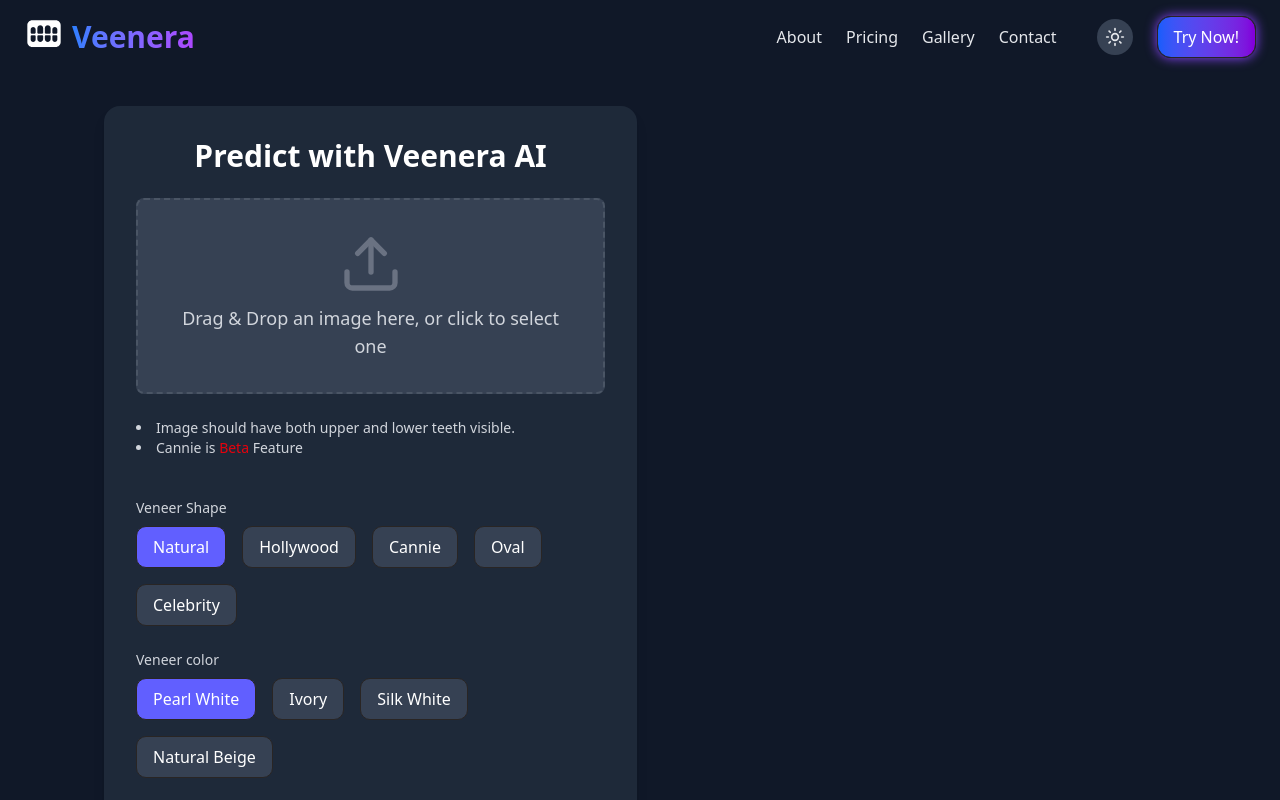
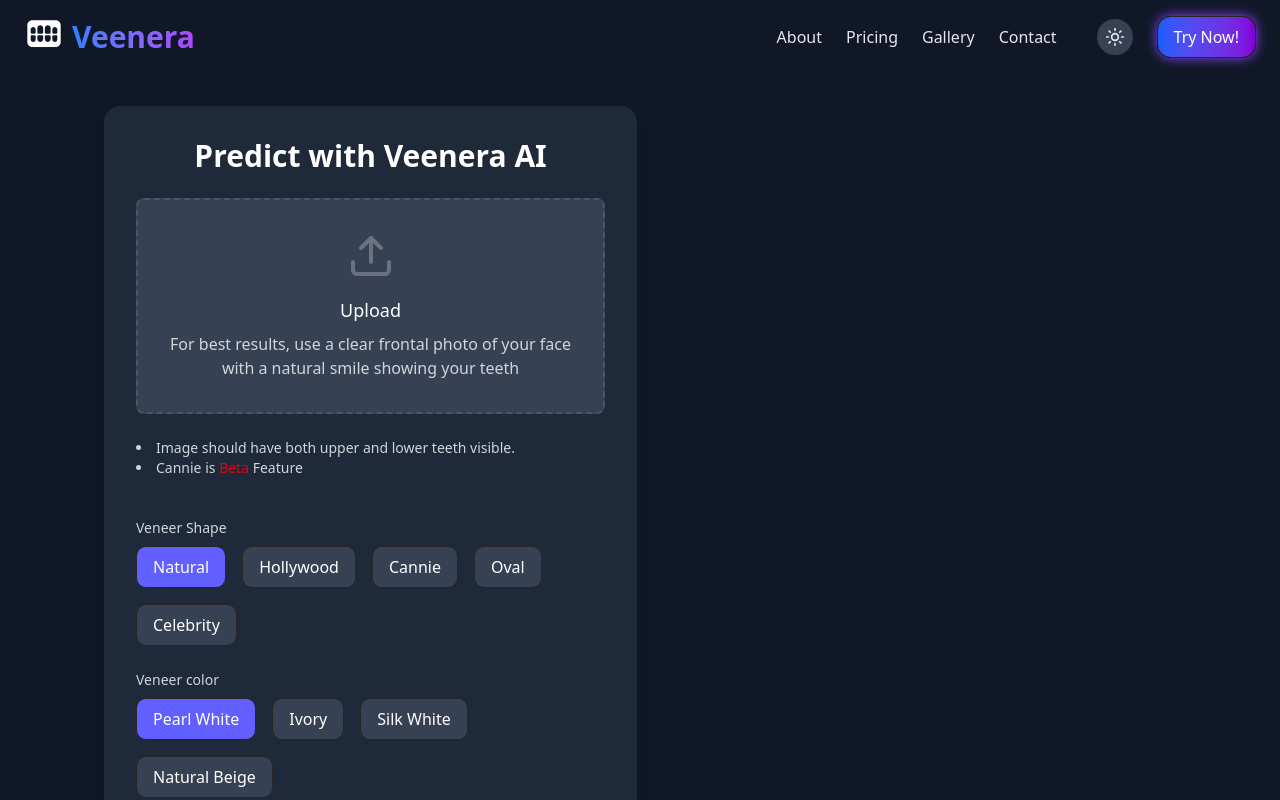
Before and after one commit to jeet-Suthar/veenera, a Next.js app: page /predict in a window 1280 px wide. Shown: the top 800 px of the page. Built offline with nearby package versions, Linux system fonts and the light colour scheme.

Commit message:
Update: Text in upload section

```diff
--- a/src/app/predict/page.jsx
+++ b/src/app/predict/page.jsx
@@ -92,8 +92,9 @@
               className="border-dashed border-2 border-gray-300 dark:border-gray-600 p-8 text-center cursor-pointer rounded-md bg-gray-100 dark:bg-gray-700 hover:bg-gray-200 dark:hover:bg-gray-600 transition"
             >
               <input {...getInputProps()} />
-              <Upload className="mx-auto h-16 w-16 text-gray-500" />
-              <p className="text-lg text-gray-700 dark:text-gray-300 mt-2">Drag & Drop an image here, or click to select one</p>
+              <Upload className="mx-auto h-12 w-16 text-gray-500" />
+              <p className="text-lg font-medium text-gray-900 dark:text-white mt-4">Upload</p>
+              <p className="text-md text-gray-700 dark:text-gray-300 mt-2">For best results, use a clear frontal photo of your face with a natural smile showing your teeth</p>
             </div>
             {image && (
               <img
@@ -175,16 +176,3 @@
     </>
   );
 }
-{/* <div className="mt-6 text-center">
-<h3 className="text-lg font-medium text-gray-900 dark:text-white mb-2">Prediction Result</h3>
-<div className="grid grid-cols-2 gap-4">
-  {outputImages.map((img, index) => img && (
-    <div key={index} className="relative group">
-      <img src={img} alt="Predicted Output" className="w-full rounded-lg border border-gray-300 dark:border-gray-600" />
-      <a href={img} download={`output-${index}.png`} className="absolute top-2 right-2 hidden group-hover:block bg-black bg-opacity-50 p-2 rounded-full text-white">
-        <Download className="w-5 h-5" />
-      </a>
-    </div>
-  ))}
-</div>
-</div> */}
```
